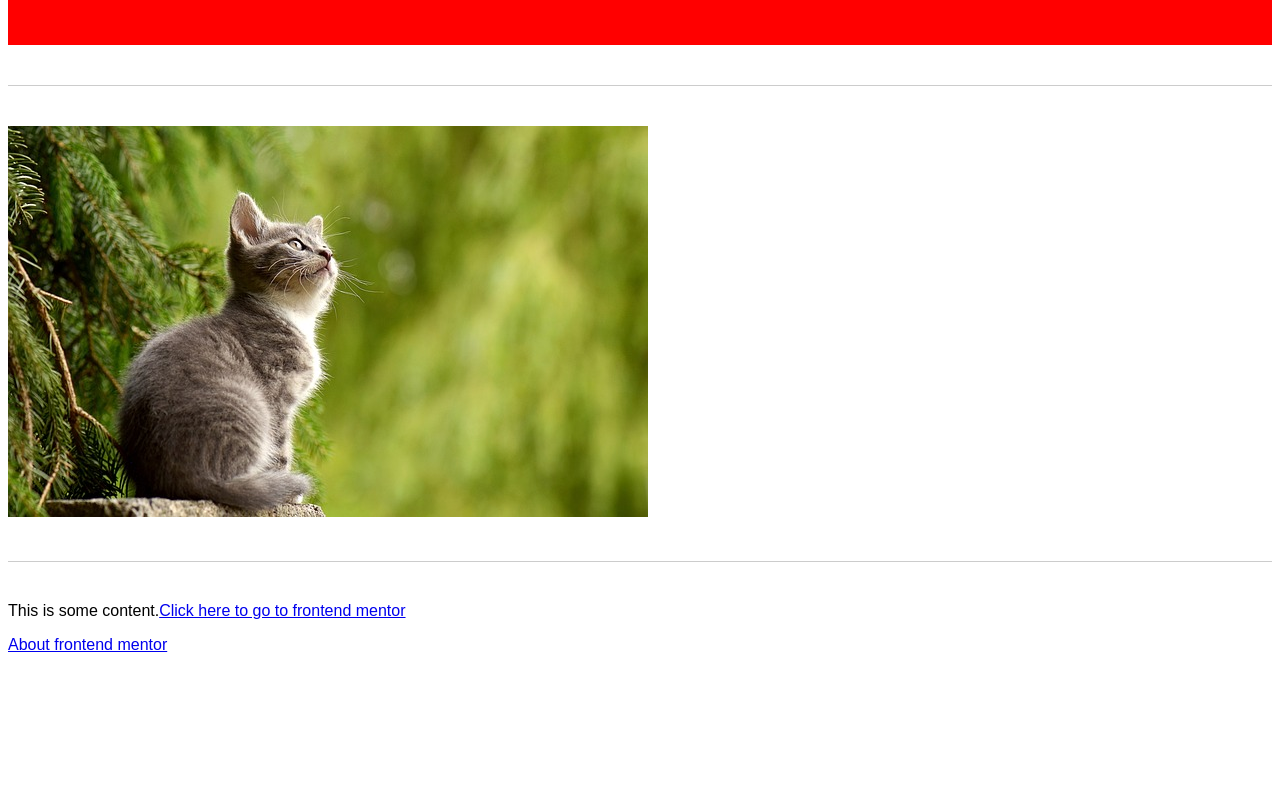
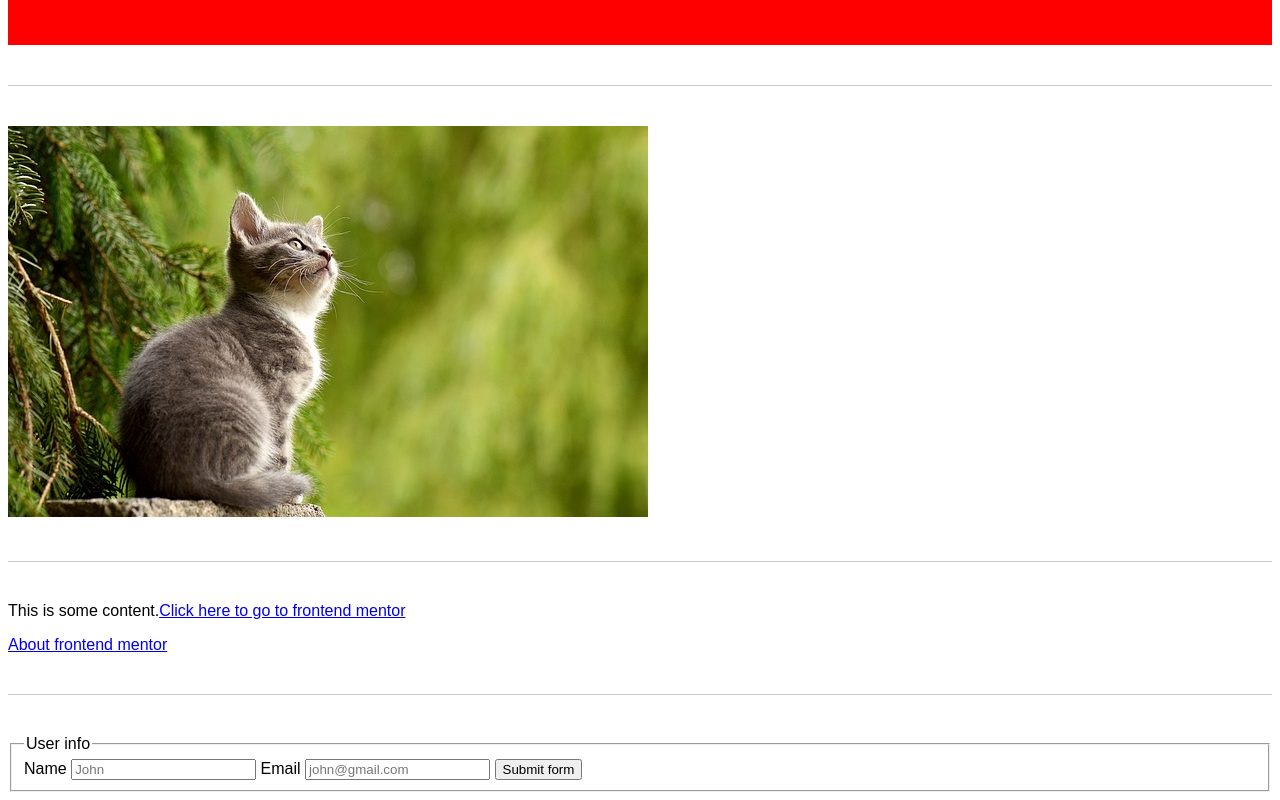
Before and after one commit to ValperDev/accesibility-test, a plain HTML site: page index.html in a window 1280 px wide. Shown: the part 305-1105 px from the top of the page. Before the commit the page ends 967 px from the top, so only its background shows below. Drawn offline with Linux system fonts and the light colour scheme.

Commit message:
Form element, label and inputs

```diff
--- a/index.html
+++ b/index.html
@@ -61,5 +61,16 @@
     <div class="spacer"></div>
     <p>This is some content.<a href="#">Click here to go to frontend mentor</a></p>
     <a href="#">About frontend mentor</a>
+    <div class="spacer"></div>
+    <form action="">
+        <fieldset>
+            <legend>User info</legend>
+            <label for="name">Name</label>
+            <input type="text" id="name" placeholder="John">
+            <label for="email">Email</label>
+            <input type="text" id="email" placeholder="john@gmail.com">
+            <button>Submit form</button>
+        </fieldset>
+    </form>
 </body>
 </html>
```
